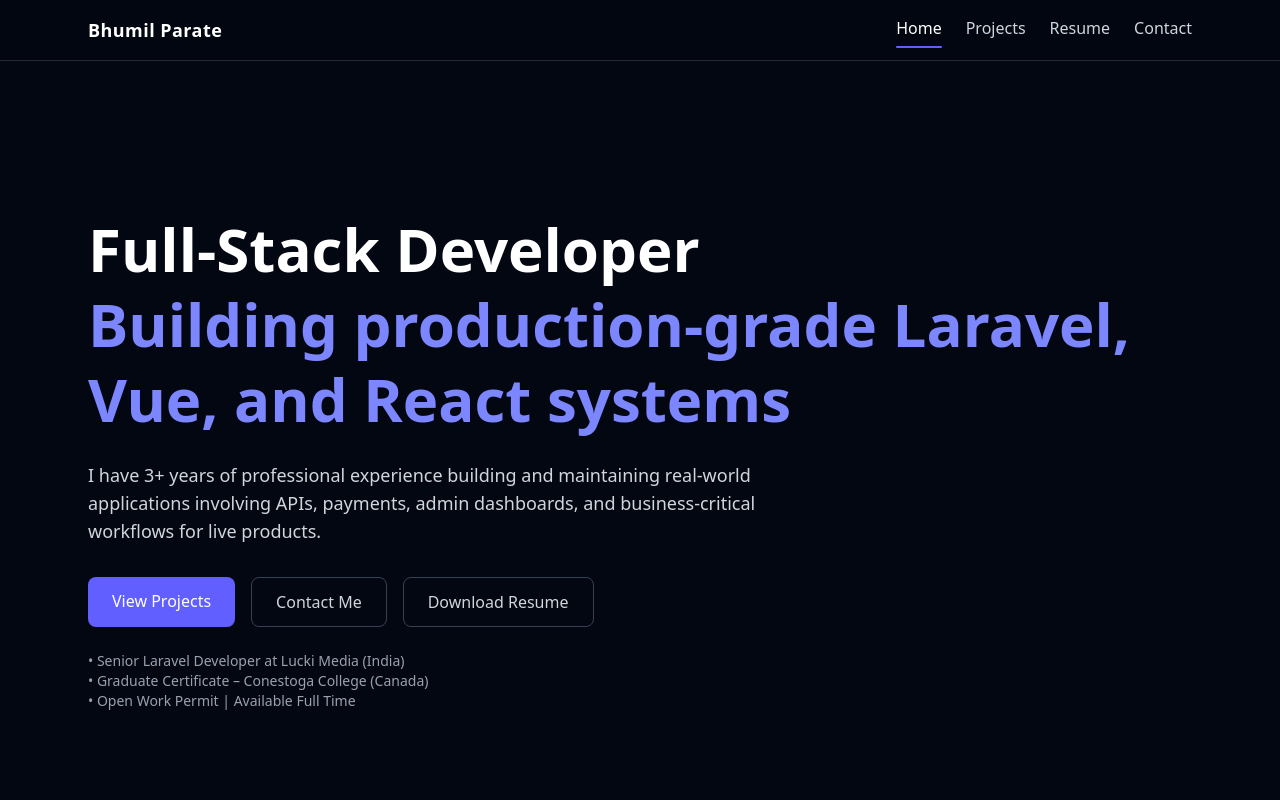
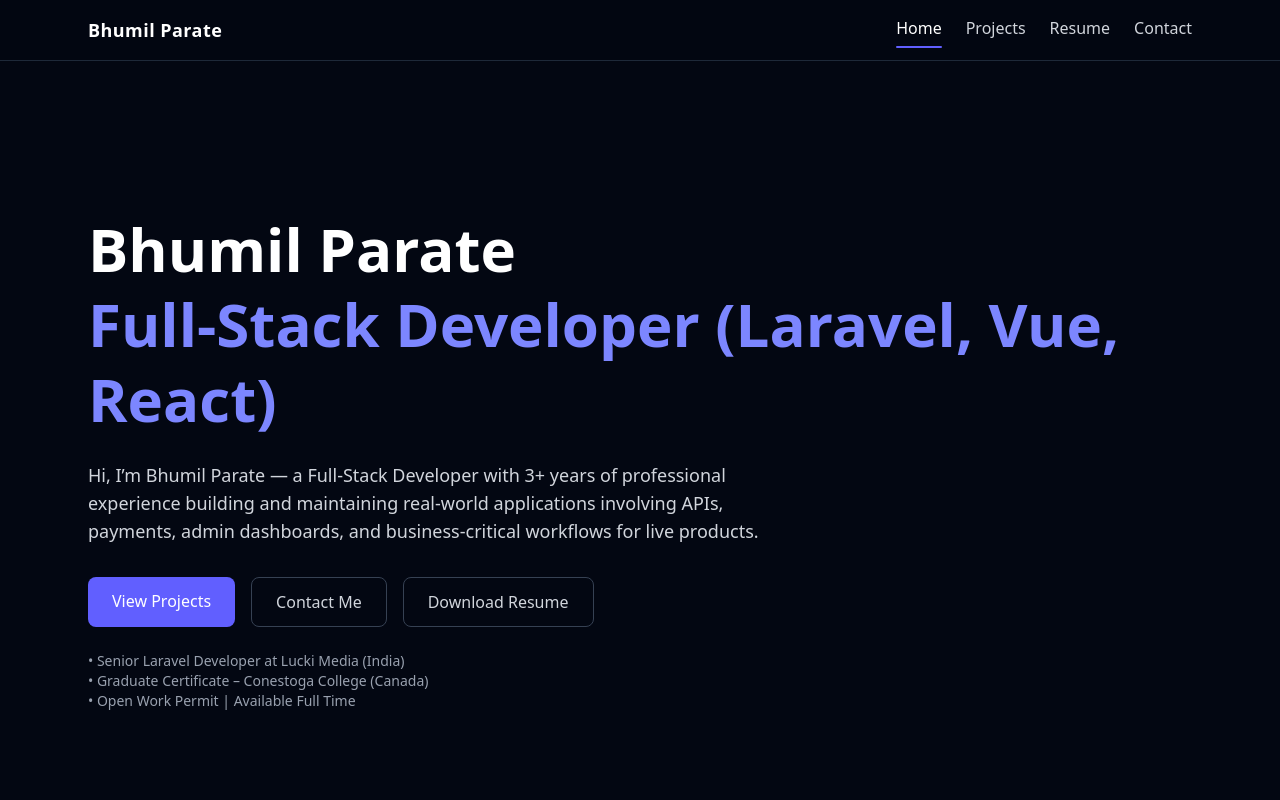
Before and after one commit to bhumzz1810/bhumil-parate-portfolio, a Vue app in the folder my-portfolio/: page / in a window 1280 px wide. Shown: the top 800 px of the page. Built offline with nearby package versions, Linux system fonts and the light colour scheme.

Commit message:
working on seo

```diff
--- a/my-portfolio/index.html
+++ b/my-portfolio/index.html
@@ -6,11 +6,13 @@
   <meta name="viewport" content="width=device-width, initial-scale=1.0" />
 
   <!-- Primary Meta Tags -->
-  <title>Bhumil Parate | Full-Stack Developer (Laravel, Vue, React)</title>
+  <title>Bhumil Parate | Full-Stack Developer (Laravel, Vue, React)
+  </title>
   <meta name="description"
     content="Full-Stack Developer with 3+ years of experience building production-grade web applications using Laravel, Vue, and React. Specialized in APIs, payments, and Shopify apps." />
 
   <!-- Open Graph / LinkedIn -->
+  <meta name="google-site-verification" content="kCTNwCYj4Yp3vIRmXzi-ZXe0yp1DUANy6h5FglxfiCw" />
   <meta property="og:type" content="website" />
   <meta property="og:title" content="Bhumil Parate | Full-Stack Developer" />
   <meta property="og:description"
--- a/my-portfolio/src/pages/Home.vue
+++ b/my-portfolio/src/pages/Home.vue
@@ -6,17 +6,18 @@ import { RouterLink } from 'vue-router'
   <section class="min-h-screen flex items-center">
     <div class="max-w-6xl mx-auto px-6">
      <h1 class="text-3xl sm:text-4xl md:text-6xl font-bold leading-tight mb-6">
-        Full-Stack Developer
+  Bhumil Parate
   <br />
   <span class="text-indigo-400">
-          Building production-grade Laravel, Vue, and React systems
+    Full-Stack Developer (Laravel, Vue, React)
   </span>
 </h1>
 
+
       <p class="text-lg text-gray-300 max-w-2xl mb-8">
-        I have 3+ years of professional experience building and maintaining
-        real-world applications involving APIs, payments, admin dashboards,
-        and business-critical workflows for live products.
+  Hi, I’m Bhumil Parate — a Full-Stack Developer with 3+ years of professional
+  experience building and maintaining real-world applications involving APIs,
+  payments, admin dashboards, and business-critical workflows for live products.
 </p>
 
       <div class="flex flex-wrap gap-4 mb-6">
```
Also changed, not shown: 1 other file (tests, documents, lock files or other folders). Lines whose indentation alone changed are shown as unchanged.
